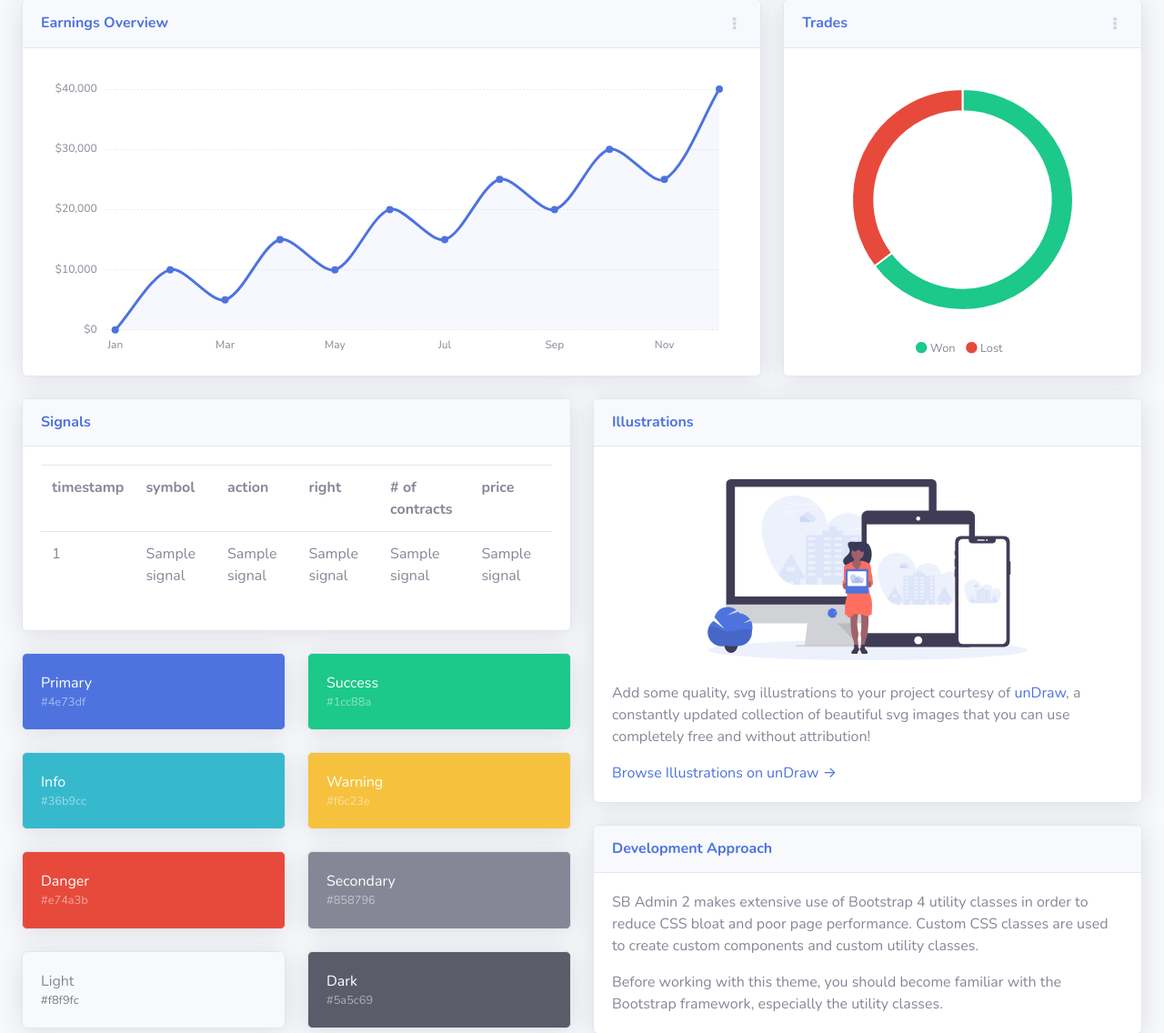
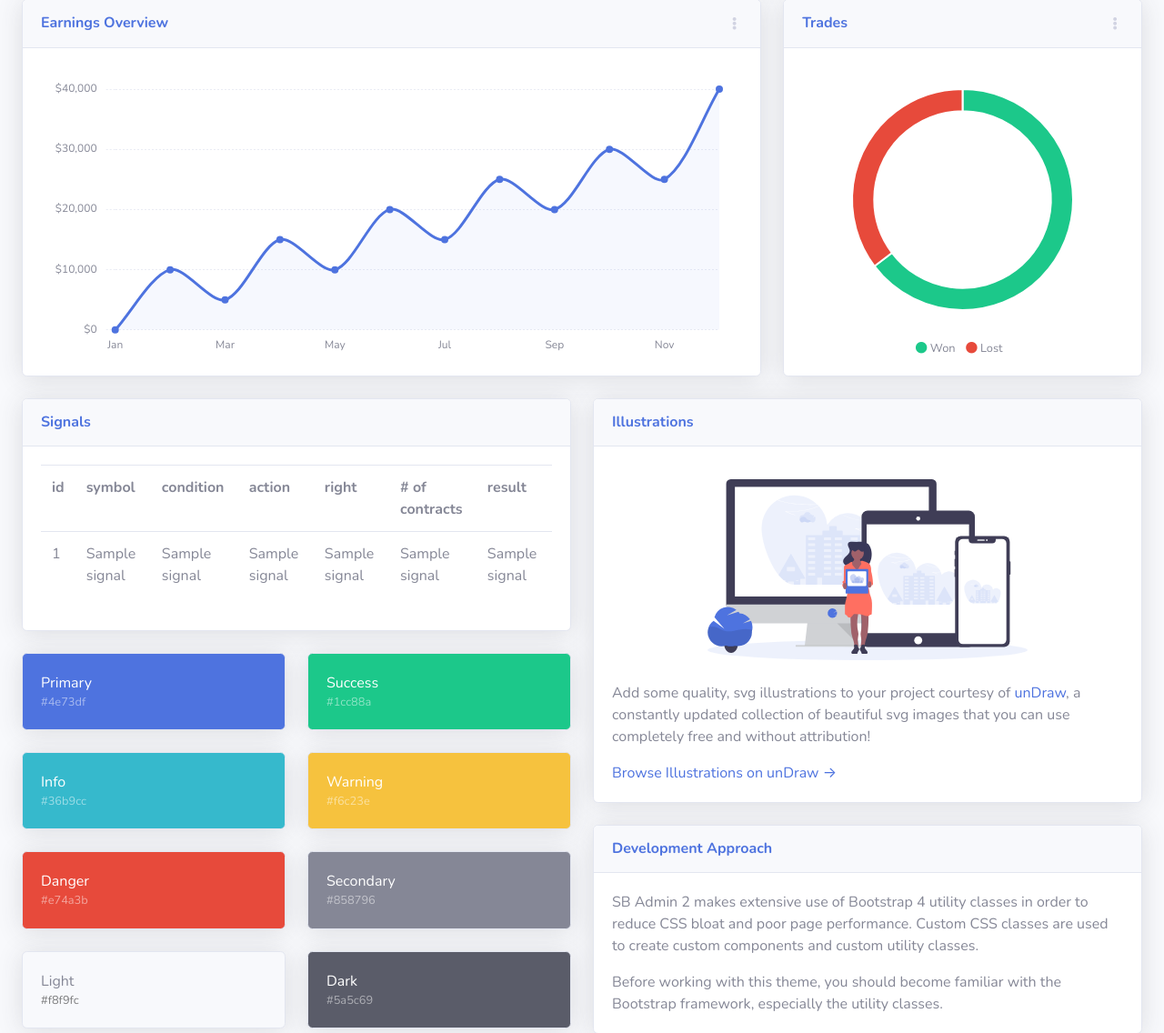
Before and after one commit to webclinic017/options-trading-bot, a Flask app: template templates/dashboard.html in a window 1280 px wide. Shown: the part 335-1471 px from the top of the page at 91% size. Run offline with Flask 2, Linux system fonts and the light colour scheme; the template is opened without the code that fills it: most values are stand-ins (such as "Sample title", 1, 10 or a date in 2020); some libraries are stand-ins or nearby versions.

Commit message:
altered some data results for output on website

```diff
--- a/templates/dashboard.html
+++ b/templates/dashboard.html
@@ -391,14 +391,15 @@
                                 </div> -->
                                 <table class="table">
                                     <tr>
-                                        <th>timestamp</th>
+                                        <th>id</th>
                                         <th>symbol</th>
+                                        <th>condition</th>
                                         <th>action</th>
                                         <th>right</th>
                                         <th># of contracts</th>
-                                        <th>price</th>
+                                        <th>result</th>
                                     </tr>
-                                    {% for signal in signalz %}
+                                    {% for signal in signals %}
                                     <tr>
                                         <td>{{ signal[0] }}</td>
                                         <td>{{ signal[1] }}</td>
@@ -406,6 +407,7 @@
                                         <td>{{ signal[3] }}</td>
                                         <td>{{ signal[4] }}</td>
                                         <td>{{ signal[5] }}</td>
+                                        <td>{{ signal[10] }}</td>
                                     </tr>
                                     {% endfor %}
                                 </table>
```
